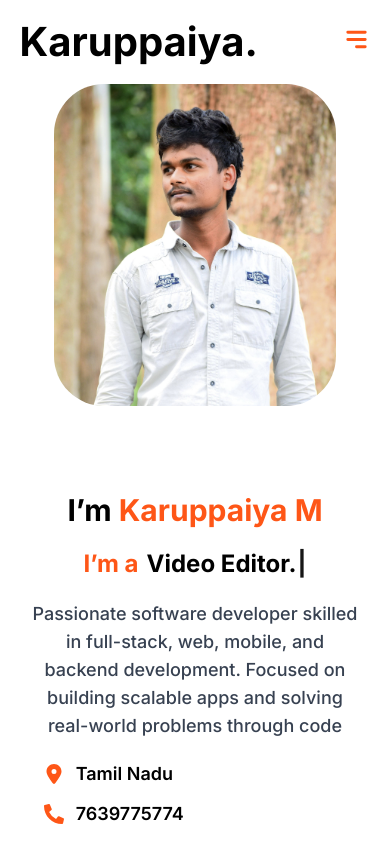
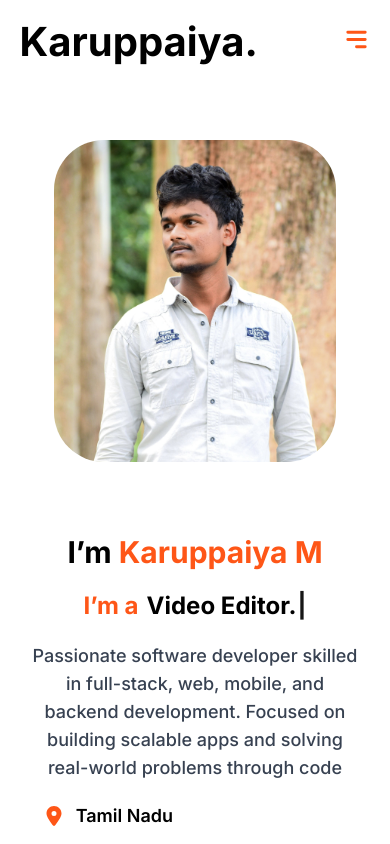
Before and after one commit to karuppaiya27/Porrtfolio, a React (Vite) app: page / in a window 390 px wide. Shown: the top 844 px of the page. Built offline with nearby package versions, Linux system fonts and the light colour scheme.

Commit message:
yesupdated

```diff
--- a/src/components/Home.jsx
+++ b/src/components/Home.jsx
@@ -5,15 +5,15 @@ import { FaLocationDot } from "react-icons/fa6";
 const Home = () => {
   return (
     <div id="home" className="bg-[#FFFFFF]">
-      <div className="max-w-[85%] mx-auto font-inter flex flex-col-reverse md:flex-row items-center justify-between gap-8 min-h-screen">
+      <div className="max-w-[85%] mx-auto font-inter flex flex-col-reverse md:flex-row items-center justify-between gap-8 min-h-screen pt-8 md:pt-0">
 
         {/* Left Section */}
-        <div className="w-full md:w-1/2 flex flex-col items-center md:items-start justify-start space-y-5 text-center md:text-left">
-          <h1 className="text-3xl md:text-5xl font-bold">
+        <div className="w-full md:w-1/2 flex flex-col items-center md:items-start justify-start space-y-5 text-center md:text-left mt-6 md:mt-0">
+          <h1 className="text-3xl md:text-5xl font-bold mt-4 md:mt-0">
             I’m <span className="text-[#fe5617]">Karuppaiya M</span>
           </h1>
 
-          <h2 className="text-2xl md:text-3xl font-bold flex gap-2">
+          <h2 className="text-2xl md:text-3xl font-bold flex gap-2 mt-2">
             <span className="text-[#fe5617]">I’m a</span>
             <Typewriter
               options={{
@@ -58,7 +58,7 @@ const Home = () => {
         </div>
 
         {/* Right Section */}
-        <div className="w-full md:w-1/2 flex justify-center md:justify-end">
+        <div className="w-full md:w-1/2 flex justify-center md:justify-end mt-6 md:mt-0">
           <img
             className="w-[85%] rounded-[50px]"
             src="/profile.jpg"
```
